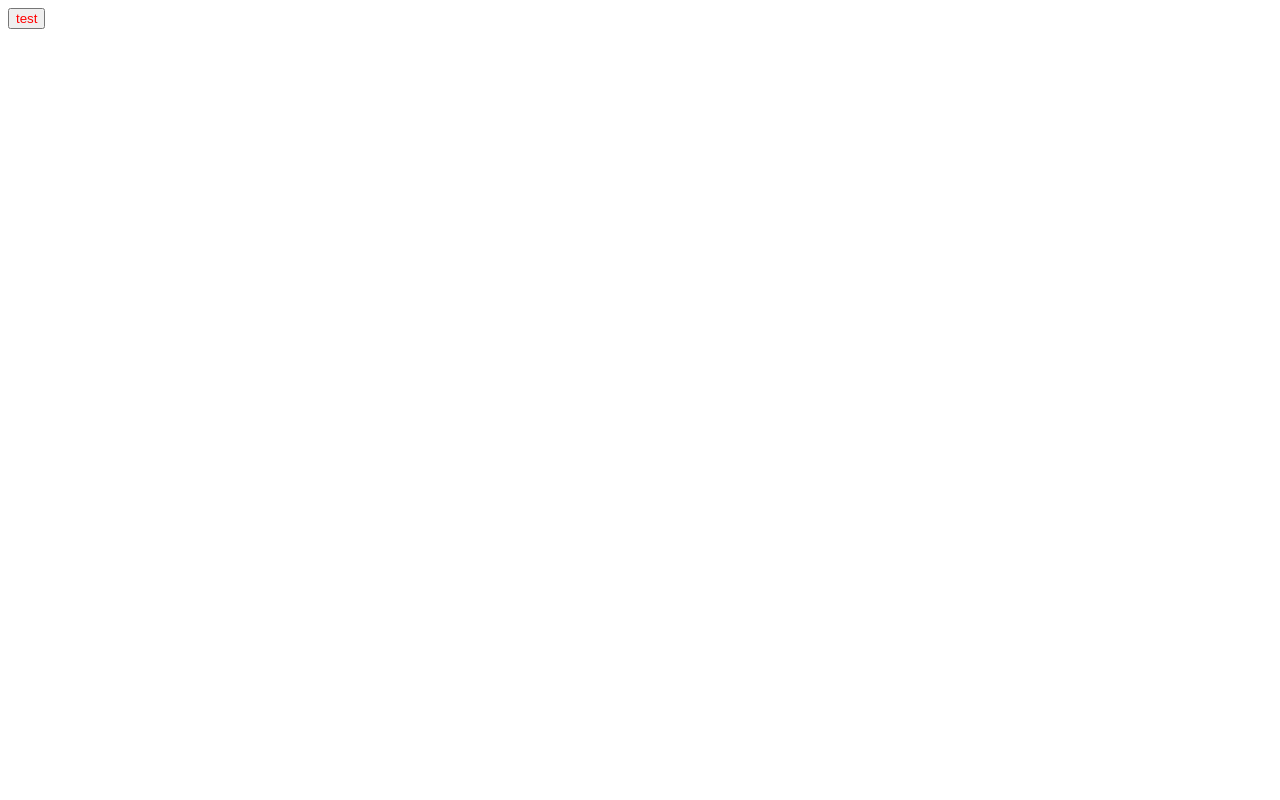
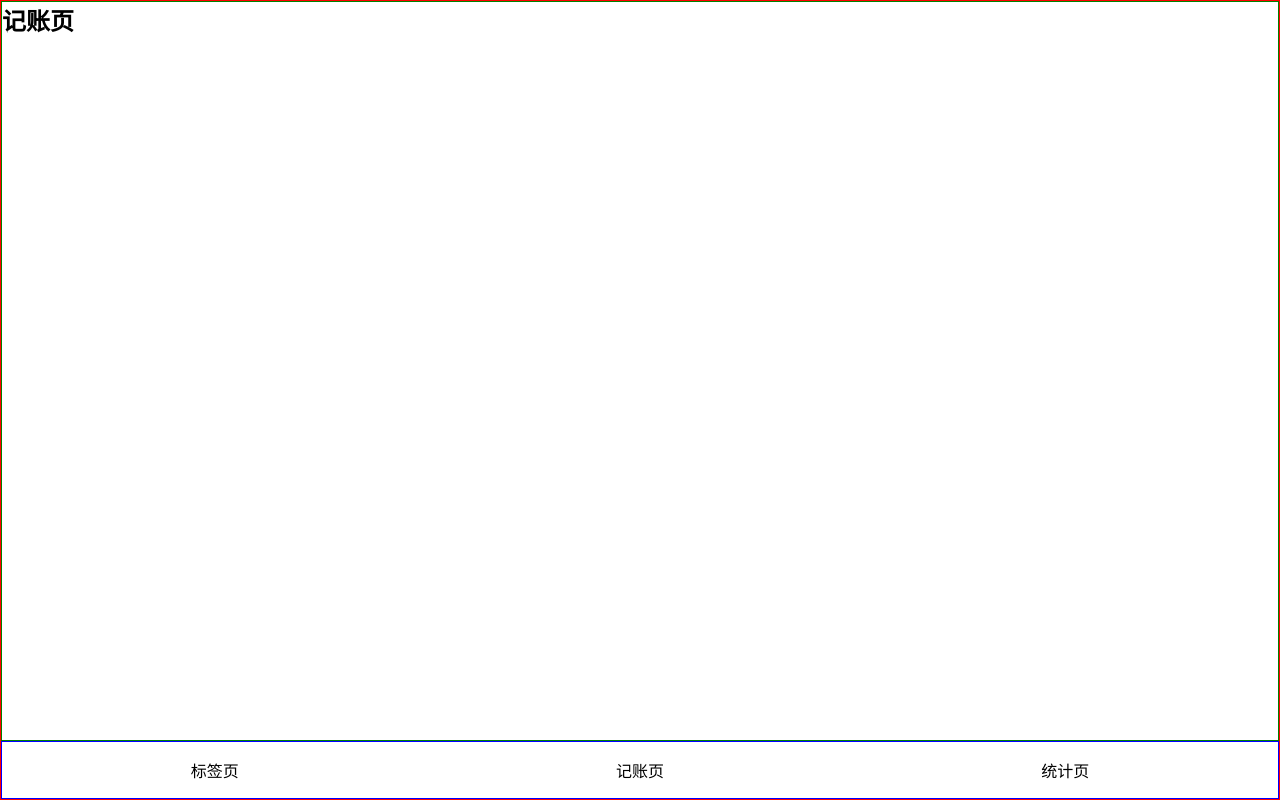
Before and after one commit to gongjianOnline/accountBookReact, a React (Create React App) app: page /#/money in a window 1280 px wide. Built offline with nearby package versions, Linux system fonts and the light colour scheme.

Commit message:
导航栏基本布局

```diff
--- a/package.json
+++ b/package.json
@@ -12,6 +12,7 @@
     "@types/react-dom": "^16.9.0",
     "react": "^16.13.1",
     "react-dom": "^16.13.1",
+    "react-router-dom": "^5.2.0",
     "react-scripts": "3.4.1",
     "styled-components": "^5.1.1",
     "typescript": "~3.7.2"
@@ -38,6 +39,7 @@
     ]
   },
   "devDependencies": {
+    "@types/react-router-dom": "^5.1.5",
     "@types/styled-components": "^5.1.1",
     "node-sass": "npm:dart-sass@1.25.0"
   }
--- a/src/App.tsx
+++ b/src/App.tsx
@@ -1,17 +1,91 @@
 import React from 'react';
-import styled from 'styled-components'
+import styled from "styled-components";
+import {
+    // BrowserRouter as Router,
+    HashRouter as Router,
+    Switch,
+    Route,
+    Link,
+    Redirect
+} from "react-router-dom";
 
-const Button = styled.button`
-  color:red
+const Wrapper = styled.div`
+  border: 1px solid red;
+  height: 100vh;
+  display: flex;
+  flex-direction: column;
+`
+const Main = styled.div`
+  border: 1px solid green;
+  flex-grow: 1;
+  overflow: auto;
+`
+const Nav =styled.div`
+  border: 1px solid blue;
+  >ul{
+    display: flex;
+    >li{
+      width:33.333%;
+      text-align: center;
+      padding: 16px;
+    }
+  }
 `
 
 
+
 function App() {
-  return (
-    <div>
-      <Button>test</Button>
-    </div>
-  );
+    return (
+        <Router>
+            <Wrapper>
+                <Main>
+                    <Switch>
+                        <Route path="/tag">
+                            <Tag />
+                        </Route>
+                        <Route path="/money">
+                            <Money />
+                        </Route>
+                        <Route path="/statistics">
+                            <Statistics />
+                        </Route>
+                        <Redirect exact from="/" to='/money' />
+                        <Route path="*">
+                            <NoMatch />
+                        </Route>
+                    </Switch>
+                </Main>
+                <Nav>
+                <ul>
+                    <li>
+                        <Link to="/tag">标签页</Link>
+                    </li>
+                    <li>
+                        <Link to="/money">记账页</Link>
+                    </li>
+                    <li>
+                        <Link to="/statistics">统计页</Link>
+                    </li>
+                </ul>
+            </Nav>
+            </Wrapper>
+        </Router>
+    );
+}
+function NoMatch(){
+    return <h2>404,页面不存在</h2>
+}
+
+function Tag() {
+    return <h2>标签页</h2>;
+}
+
+function Money() {
+    return <h2>记账页</h2>;
+}
+
+function Statistics() {
+    return <h2>统计页</h2>;
 }
 
 export default App;
--- /dev/null
+++ b/src/index.scss
@@ -0,0 +1,14 @@
+@import-normalize;
+*{
+  margin: 0;
+  padding: 0;
+}
+*{
+  box-sizing: border-box;
+}
+*::before{box-sizing: border-box}
+*::after{box-sizing: border-box}
+ul,ol{
+  list-style: none;
+}
+a{text-decoration: none;color:inherit;}
--- a/src/index.tsx
+++ b/src/index.tsx
@@ -2,7 +2,7 @@
 import ReactDOM from 'react-dom';
 import App from './App';
 import * as serviceWorker from './serviceWorker';
-
+import './index.scss'
 
 
 ReactDOM.render(
@@ -13,8 +13,4 @@
 );
 
 
-
-// If you want your app to work offline and load faster, you can change
-// unregister() to register() below. Note this comes with some pitfalls.
-// Learn more about service workers: https://bit.ly/CRA-PWA
 serviceWorker.unregister();
```
Also changed, not shown: 1 other file (tests, documents, lock files or other folders).
